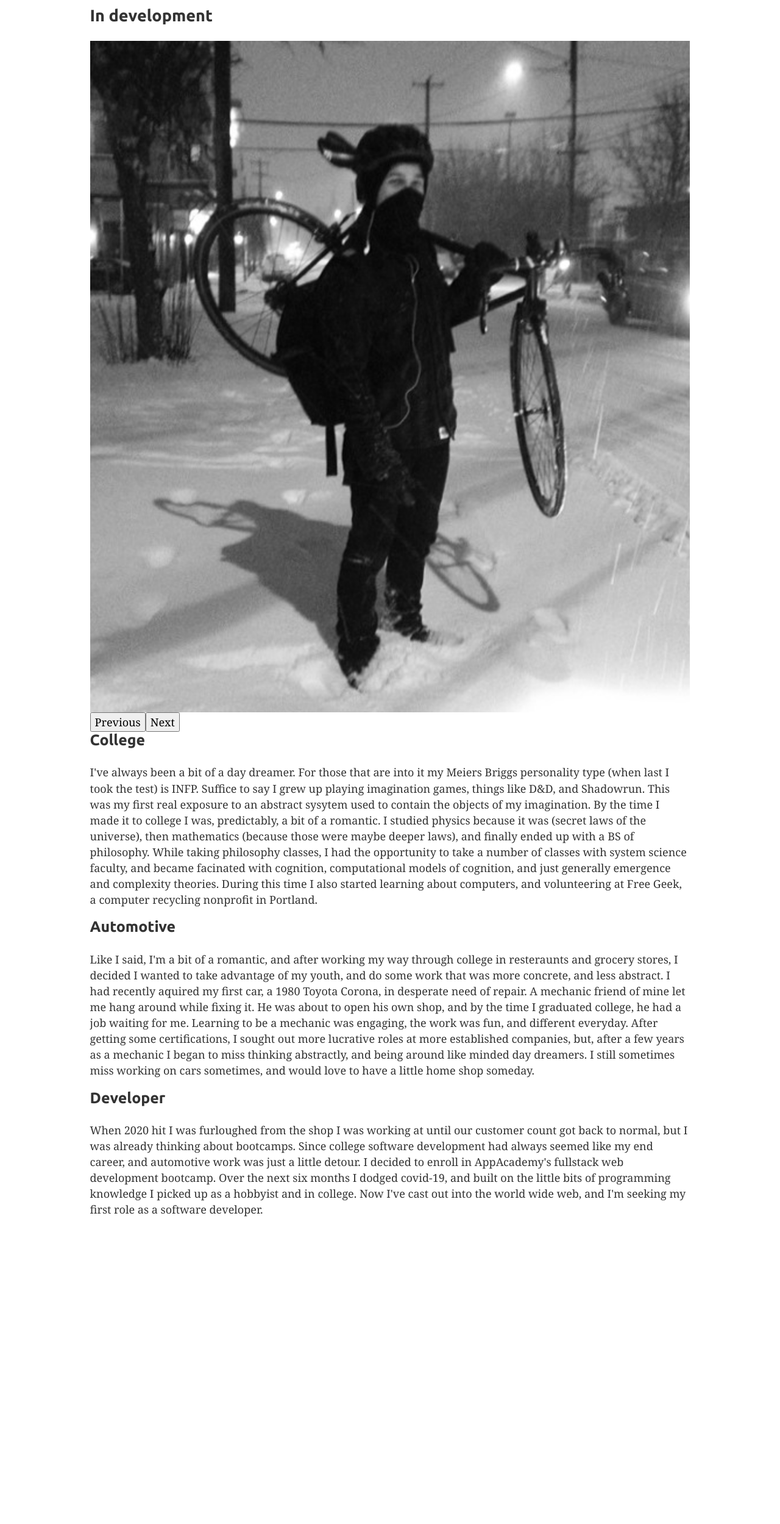
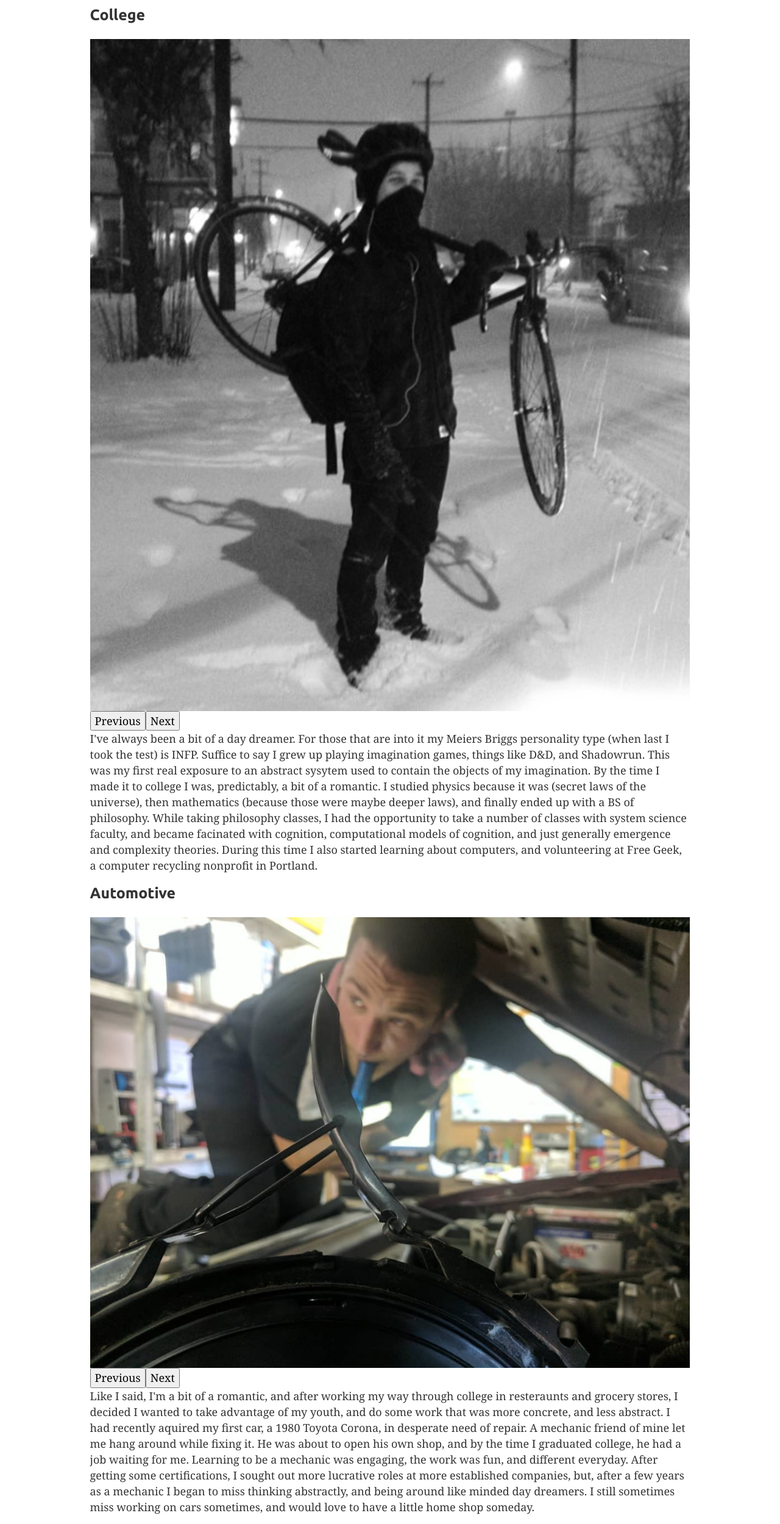
Before and after one commit to DaedalusG/DaedalusG.github.io, a Gatsby site: page /about in a window 1280 px wide. Shown: the part 52-2551 px from the top of the page at 61% size. Before the commit the page ends 2093 px from the top, so only its background shows below. Built offline with nearby package versions, Linux system fonts and the light colour scheme; Gatsby itself is replaced by a stand-in of ours.

Commit message:
working image galleries, previous button not working

```diff
--- a/src/pages/about.js
+++ b/src/pages/about.js
@@ -43,10 +43,9 @@ const About = () => {
   return (
     <Layout>
       <SEO title="About" />
-      <h1>In development</h1>
-      <Gallery images={studentImages} />
       <college>
         <h3>College</h3>
+        <Gallery images={studentImages} />
         <p>
           I've always been a bit of a day dreamer. For those that are into it my
           Meiers Briggs personality type (when last I took the test) is INFP. Suffice
@@ -65,6 +64,7 @@ const About = () => {
       </college>
       <automotive>
         <h3>Automotive</h3>
+        <Gallery images={mechanicImages} />
         <p>
           Like I said, I'm a bit of a romantic, and after working my way through
           college in resteraunts and grocery stores, I decided I wanted to take
```
